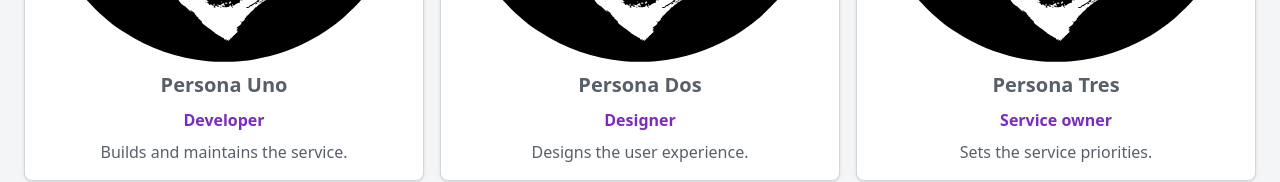
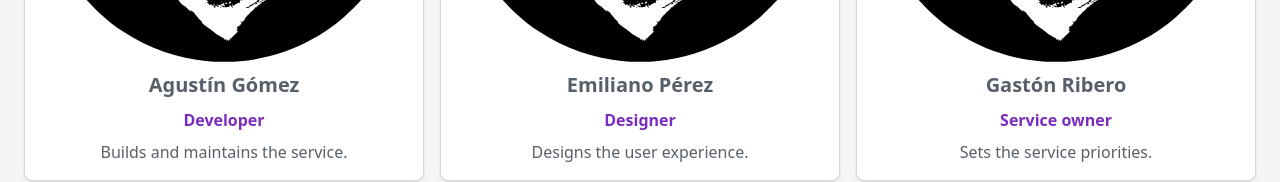
Before and after one commit to trigologiaa/frontend, a React (Vite) app: page / in a window 1280 px wide. Shown: the part 1135-1317 px from the top of the page. Built offline with nearby package versions, Linux system fonts and the light colour scheme.

Commit message:
feat: replace every placeholder before the delivery

```diff
--- a/src/features/team/team.js
+++ b/src/features/team/team.js
@@ -1,19 +1,19 @@
 export const team = [
 	{
 		id: "person-1",
-		name: "Persona Uno",
+		name: "Agustín Gómez",
 		roleKey: "team.person1.role",
 		bioKey: "team.person1.bio",
 	},
 	{
 		id: "person-2",
-		name: "Persona Dos",
+		name: "Emiliano Pérez",
 		roleKey: "team.person2.role",
 		bioKey: "team.person2.bio",
 	},
 	{
 		id: "person-3",
-		name: "Persona Tres",
+		name: "Gastón Ribero",
 		roleKey: "team.person3.role",
 		bioKey: "team.person3.bio",
 	},
--- a/src/layout/Footer.jsx
+++ b/src/layout/Footer.jsx
@@ -7,7 +7,7 @@ export function Footer() {
 	return (
 		<footer className={styles.footer}>
 			<p className={styles.about}>{t("footer.company.about")}</p>
-			<a href="mailto:hello@trigologiaa.dev">{t("footer.contact")}</a>
+			<a href="mailto:augusto.ribero.15@gmail.com">{t("footer.contact")}</a>
 			<TeamSection />
 			<p className={styles.rights}>{t("footer.rights")}</p>
 		</footer>
```
Also changed, not shown: 2 other files (tests, documents, lock files or other folders).
